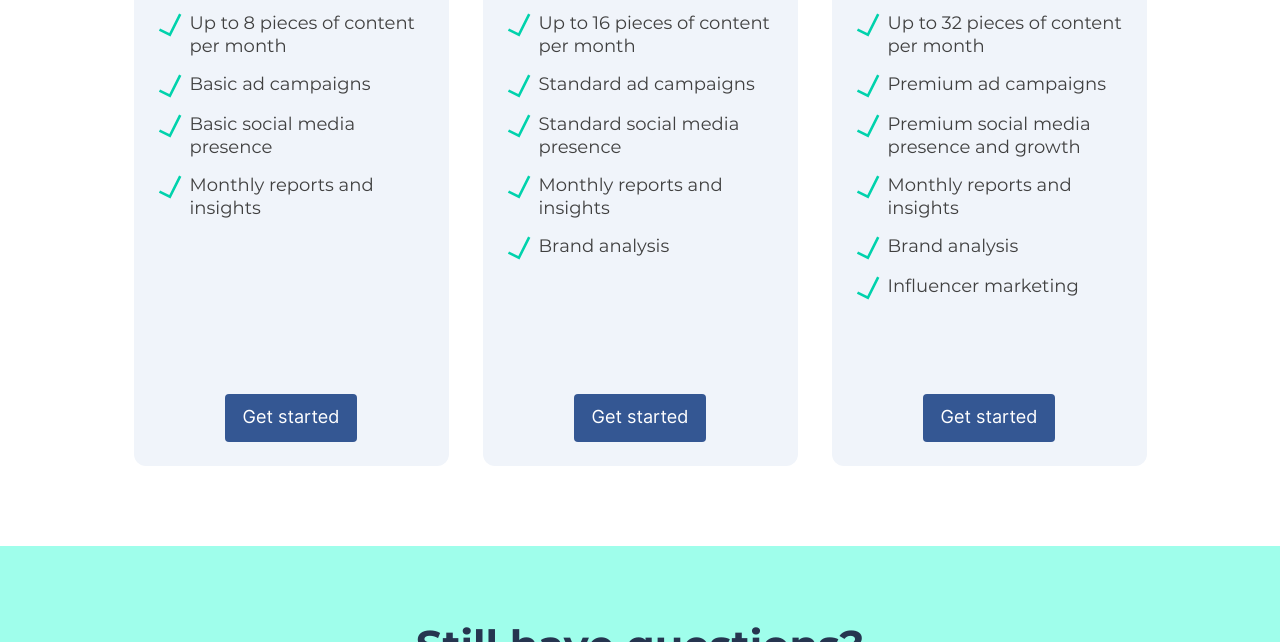
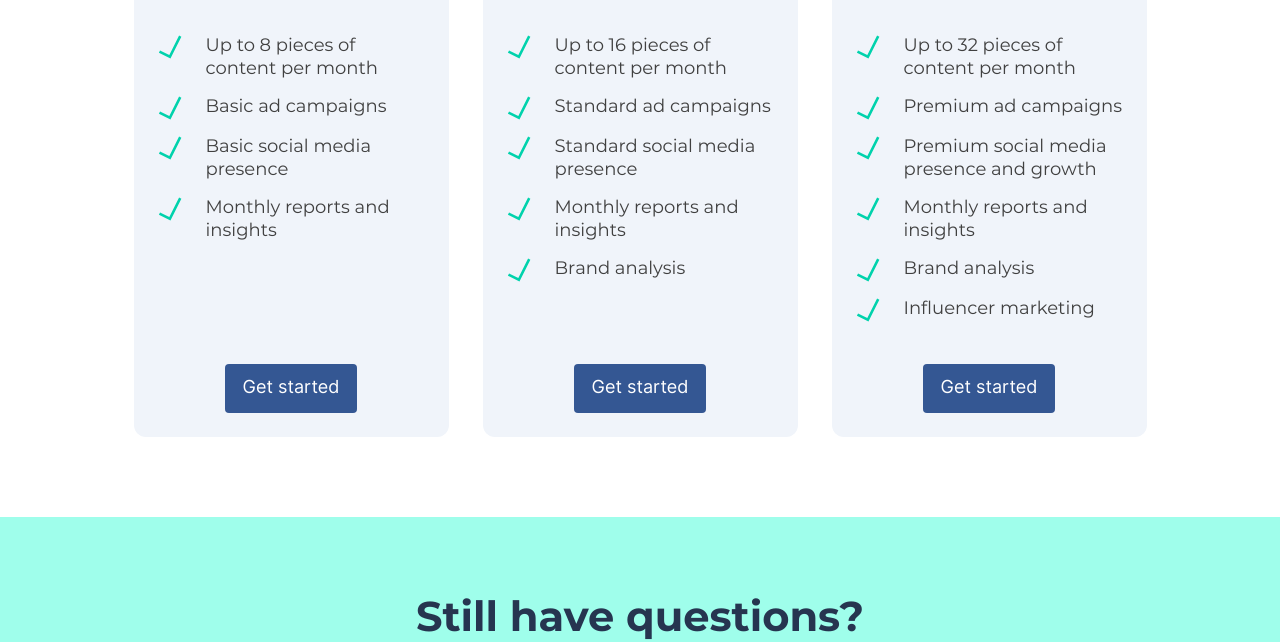
Before and after one commit to ElBrewster/brandy, a website built with Vite: page pricing.html in a window 1280 px wide. Shown: the part 458-1100 px from the top of the page. Built offline with nearby package versions, Linux system fonts and the light colour scheme; some packages are replaced by stand-ins of ours; files whose address does not match are found by name.

Commit message:
Fix spacing on flexible plan cards

```diff
--- a/src/sass/components/_cards.scss
+++ b/src/sass/components/_cards.scss
@@ -9,7 +9,6 @@
   display: grid;
   font-family: $card-font-family;
   gap: $card-flow-spacing;
-  height: 600px;
   justify-items: center;
   line-height: $card-line-height;
   padding: $card-body-padding;
@@ -17,7 +16,7 @@
 
   &__top-card {
     display: grid;
-    gap: $text-box-gap;
+    gap: $size-3;
     justify-items: center;
 
     .small-text {
@@ -29,11 +28,12 @@
     display: flex;
     flex-direction: column;
     gap: $size-4;
+    padding-block: $size-9;
   }
 
   &__checked-row {
     display: flex;
-    gap: $size-2;
+    gap: $size-6;
 
     .check-icon {
       font-size: $size-6;
```
